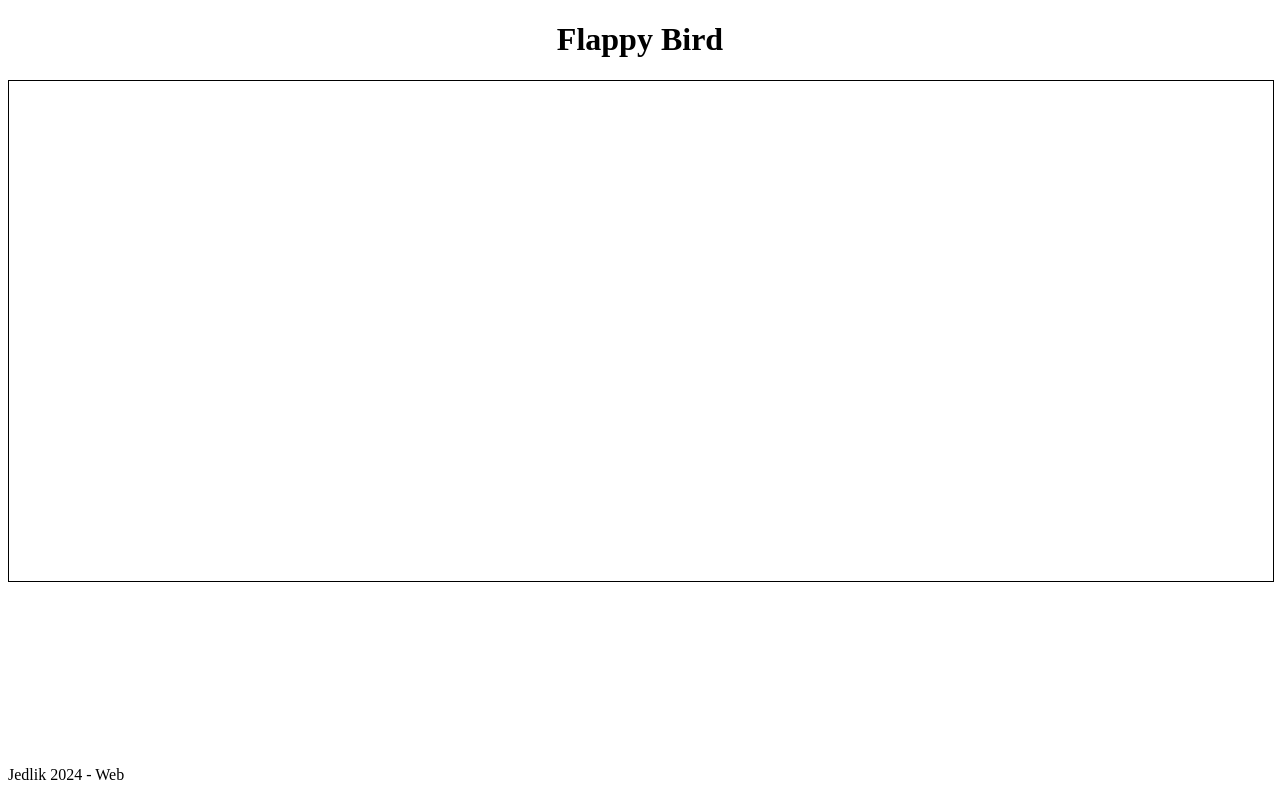
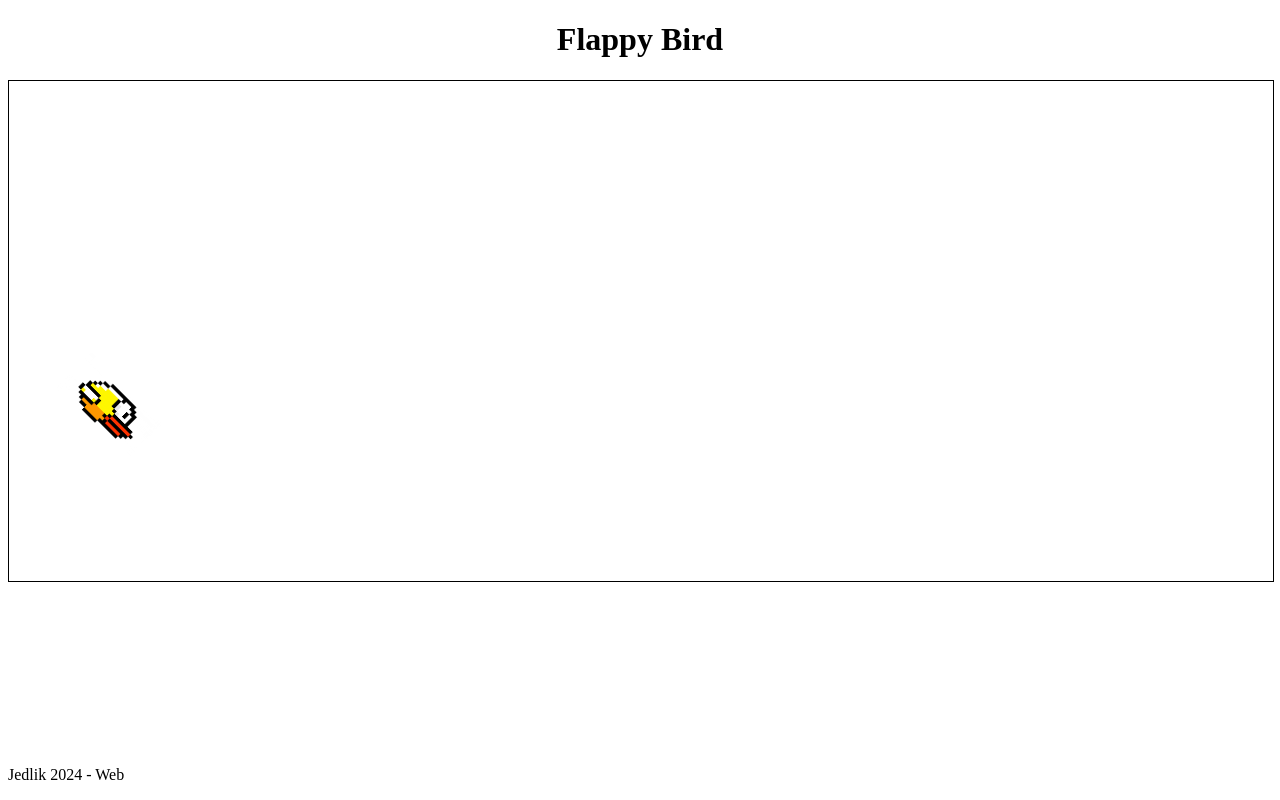
Before and after one commit to lipotjozsef/webprojekt, a plain HTML site: page index.html in a window 1280 px wide. Drawn offline with Linux system fonts and the light colour scheme.

Commit message:
Kód fejlesztés elkezdve.

```diff
--- a/scriptek/game.js
+++ b/scriptek/game.js
@@ -0,0 +1,88 @@
+let globalObjectList = [];
+const GAMECONTAINER = document.getElementById("PlayArea");
+
+const DEBUGMODE = true;
+
+class Vector2 {
+    constructor(posX = 0, posY = 0) {
+        this.x = posX;
+        this.y = posY;
+    }
+}
+
+class BaseObject {
+    constructor(elementName = "", classNameList = [""], size = new Vector2()) {
+        this.root = document.createElement(elementName);
+        this.root.classList.add(classNameList);
+        this.size = size;
+
+        this.setSize(size);
+    }
+
+    setSize(newSize = new Vector2()) {
+        if (newSize.y == 0) return;
+        if (DEBUGMODE) console.info(`[.] (${newSize.x}, ${newSize.y}) new size has been set for ${this.root}`)
+        this.root.style.height = this.size.y + "px";
+        this.root.style.width = this.size.x + "px";
+    }
+}
+
+class SpriteImage extends BaseObject{
+    constructor(imagePath = "", size = new Vector2()) {
+        super("img", ["objectSprite"], size)
+        this.imgROOT = this.root;
+        this.imagePath = imagePath;
+        this.imgROOT.src = this.imagePath;
+        if (size.y == 0) {
+            console.warn("[!] An Image size has not been set: " + this.imagePath + "\nSize set to inherit 100%");
+            this.imgROOT.style.width = "100%";
+            this.imgROOT.style.height = "100%";
+        }
+    }
+}
+
+class Object extends BaseObject {
+    constructor(sprite_image = new SpriteImage(), size = new Vector2(), position = new Vector2(), rotationDeg = 0.0) {
+        super("div", ["object"], size)
+
+        this.sprite_image = sprite_image;
+        this.position = position;
+        this.rotation = rotationDeg;
+        this.velocity = new Vector2();
+        this.acceleration = new Vector2();
+
+        this.divROOT = this.root;
+        this.divROOT.appendChild(this.sprite_image.imgROOT)
+
+        this.setPosition(this.position);
+        this.setRotation(this.rotation);
+        AddToScene(this);
+    }
+
+    setPosition(newPos = new Vector2()) {
+        if (DEBUGMODE) console.info(`[.] (${newPos.x}, ${newPos.y}) new position has been set for ${this.divROOT}`)
+        this.divROOT.style.left = this.position.x + "px";
+        this.divROOT.style.top = this.position.y + "px";
+    }
+
+    setRotation(newRot = 0.0) {
+        if (DEBUGMODE) console.info(`[.] (${newRot}) new rotation has been set for ${this.divROOT}`)
+        this.divROOT.style.transform = "rotate(" + this.rotation + "deg)";
+    }
+
+    move() {
+        // balra fog elmozogni
+    }
+
+}
+
+function AddToScene(object) {
+    const ROOT = object.divROOT;
+    globalObjectList.push(object);
+
+    GAMECONTAINER.appendChild(ROOT);
+    if (DEBUGMODE) console.log("Added a new object: ", ROOT);
+}
+
+const birdIMAGE = new SpriteImage("kepek/bird.png");
+const PLAYER = new Object(birdIMAGE, new Vector2(100, 50), new Vector2(50, 300), 45.0);
--- a/styles/main.css
+++ b/styles/main.css
@@ -9,7 +9,24 @@ header {
     position: relative;
 }
 
+#PlayArea {
+    width: 100%;
+    height: 100%;
+    position: relative;
+}
+
 footer {
     position: absolute;
     bottom: 0;
 }
+
+.objectSprite {
+    display: block;
+    margin: auto;
+}
+
+.object {
+    position: absolute;
+    width: 100px;
+    height: 100px;
+}
```
Also changed, not shown: kepek/bird.png (added).
